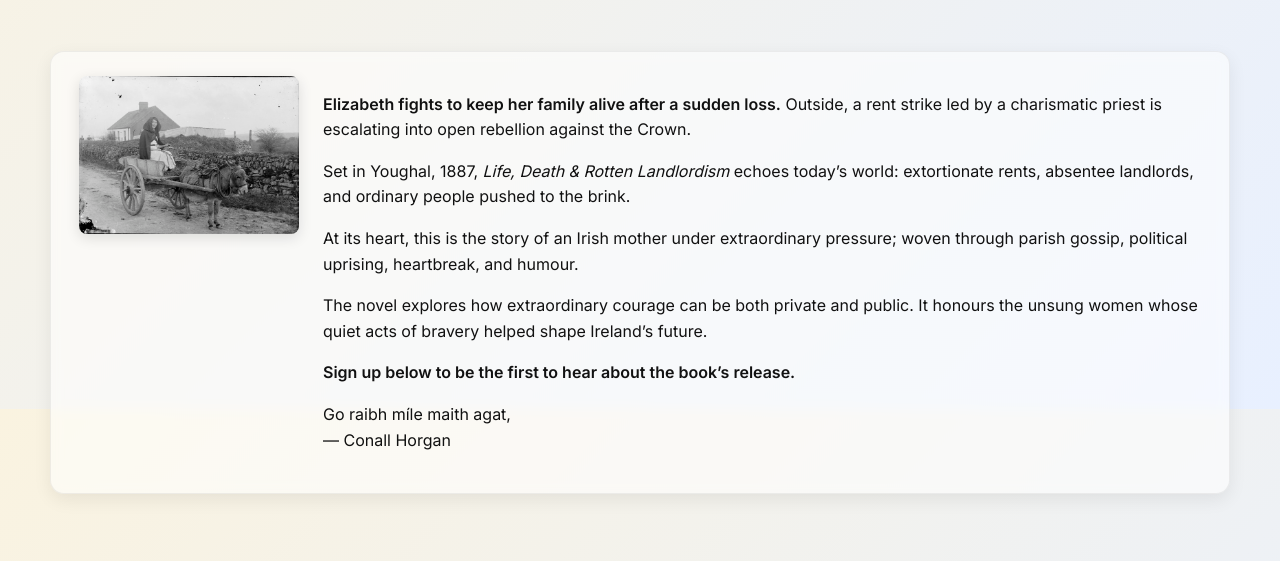
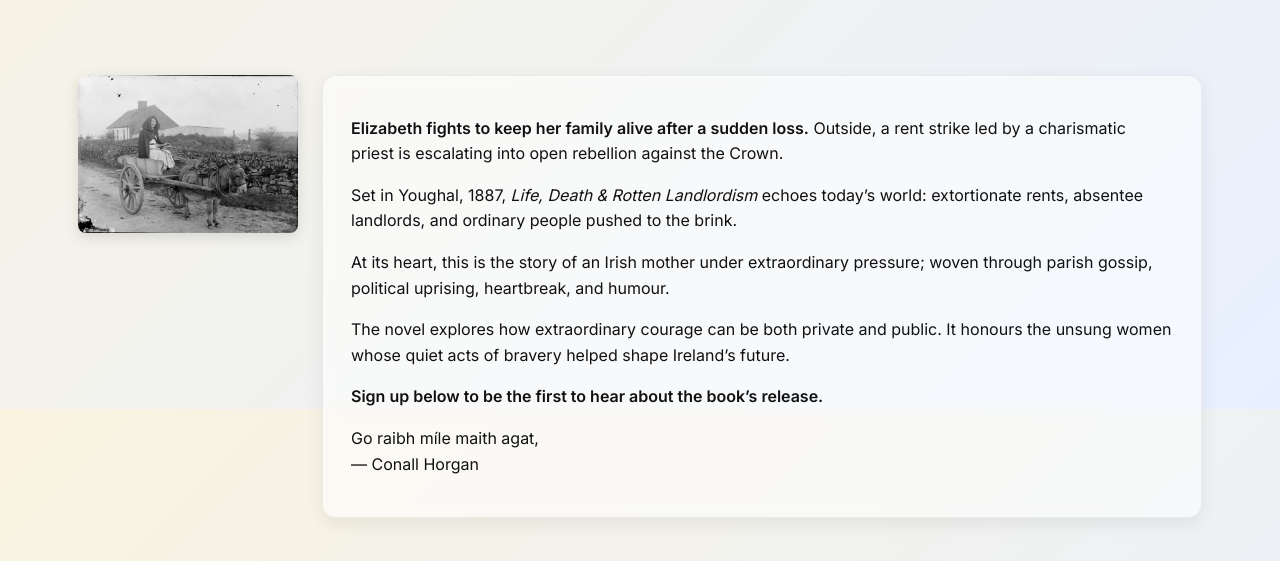
Before and after one commit to marylongworth/book-waitlist, a plain HTML site: page index.html in a window 1280 px wide. Shown: the part 391-952 px from the top of the page. Drawn offline with Linux system fonts and the light colour scheme.

Commit message:
Update index.html

```diff
--- a/index.html
+++ b/index.html
@@ -163,14 +163,19 @@
   max-width: 1200px;
   padding: 1.5rem 1.75rem;
 
-  background: rgba(255, 255, 255, 0.55);
-  backdrop-filter: blur(6px);
-  border: 1px solid rgba(0, 0, 0, 0.06);
-  border-radius: 14px;
-  box-shadow: 0 6px 18px rgba(0,0,0,0.07);
+
 
   line-height: 1.6;
 }
+
+    .page-text {
+       padding: 1.5rem 1.75rem;
+        background: rgba(255, 255, 255, 0.55);
+        backdrop-filter: blur(6px);
+        border: 1px solid rgba(0, 0, 0, 0.06);
+        border-radius: 14px;
+        box-shadow: 0 6px 18px rgba(0,0,0,0.07);
+    }
 
 /* The image on the left */
 .page-box img.page-image {
```
